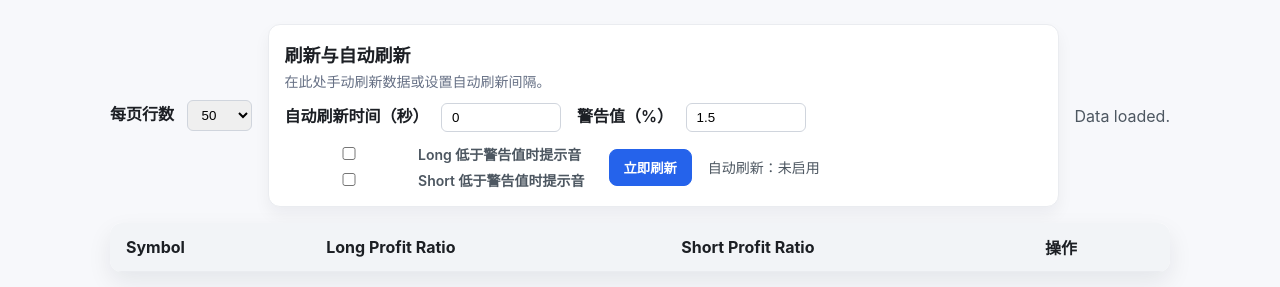
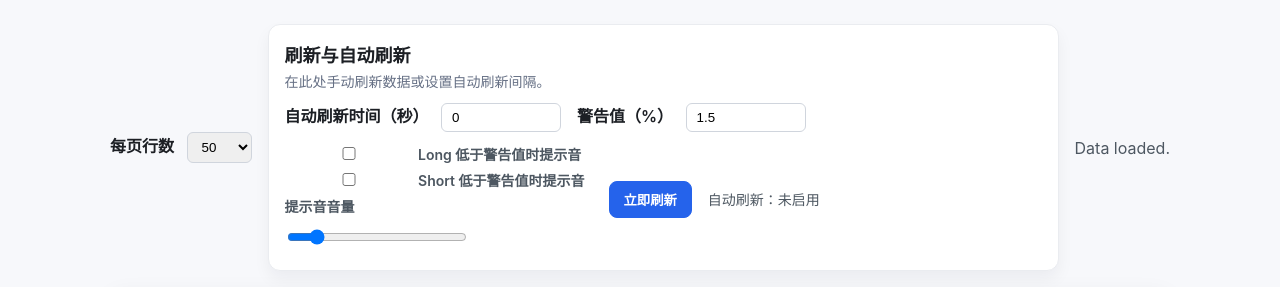
Before and after one commit to qyhg110q/TradeRatio, a Flask app: page / in a window 1280 px wide. Shown: the part 94-381 px from the top of the page. Run offline with Flask 3, Linux system fonts and the light colour scheme; data that the repository does not hold is empty.

Commit message:
Add warning sound volume slider

```diff
--- a/static/app.js
+++ b/static/app.js
@@ -5,6 +5,7 @@ const refreshIntervalInput = document.getElementById("refreshInterval");
 const warningThresholdInput = document.getElementById("warningThreshold");
 const longWarningSoundInput = document.getElementById("longWarningSound");
 const shortWarningSoundInput = document.getElementById("shortWarningSound");
+const warningVolumeInput = document.getElementById("warningVolume");
 const refreshBtn = document.getElementById("refreshBtn");
 const autoRefreshStatus = document.getElementById("autoRefreshStatus");
 const prevBtn = document.getElementById("prevBtn");
@@ -37,6 +38,14 @@ function getWarningThreshold() {
   return threshold;
 }
 
+function getWarningVolume() {
+  const volume = Number(warningVolumeInput.value);
+  if (Number.isNaN(volume)) {
+    return 0.08;
+  }
+  return Math.min(Math.max(volume, 0), 1);
+}
+
 function playWarningSound() {
   try {
     if (!audioContext) {
@@ -49,7 +58,7 @@ function playWarningSound() {
     const gainNode = audioContext.createGain();
     oscillator.type = "sine";
     oscillator.frequency.value = 880;
-    gainNode.gain.value = 0.08;
+    gainNode.gain.value = getWarningVolume();
     oscillator.connect(gainNode);
     gainNode.connect(audioContext.destination);
     oscillator.start();
@@ -298,6 +307,7 @@ function setRefreshTimer() {
 
 refreshIntervalInput.addEventListener("input", setRefreshTimer);
 warningThresholdInput.addEventListener("input", updateWarningStyles);
+warningVolumeInput.addEventListener("change", playWarningSound);
 
 initSorting();
 fetchData();
--- a/static/styles.css
+++ b/static/styles.css
@@ -123,6 +123,16 @@ header p {
   margin-right: 6px;
 }
 
+.sound-volume {
+  display: grid;
+  gap: 4px;
+  color: #4d5761;
+}
+
+.sound-volume input[type="range"] {
+  width: 180px;
+}
+
 .ratio-warning {
   color: #b42318;
   font-weight: 700;
--- a/templates/index.html
+++ b/templates/index.html
@@ -51,6 +51,17 @@
                 <input id="shortWarningSound" type="checkbox" />
                 Short 低于警告值时提示音
               </label>
+              <div class="sound-volume">
+                <label for="warningVolume">提示音音量</label>
+                <input
+                  id="warningVolume"
+                  type="range"
+                  min="0"
+                  max="1"
+                  step="0.01"
+                  value="0.08"
+                />
+              </div>
             </div>
             <button id="refreshBtn" class="primary" type="button">立即刷新</button>
             <div class="auto-refresh" id="autoRefreshStatus">自动刷新：未启用</div>
```
